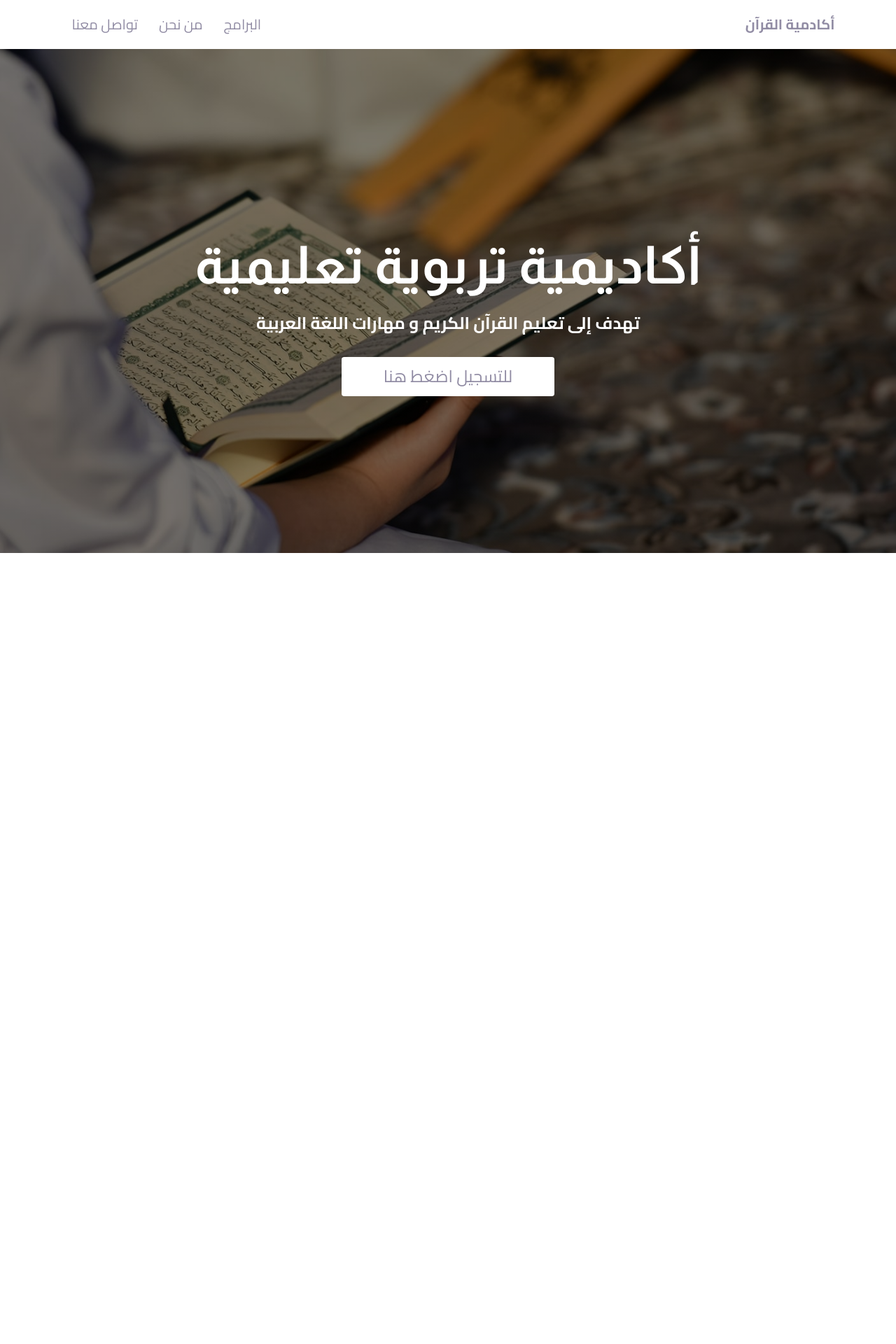
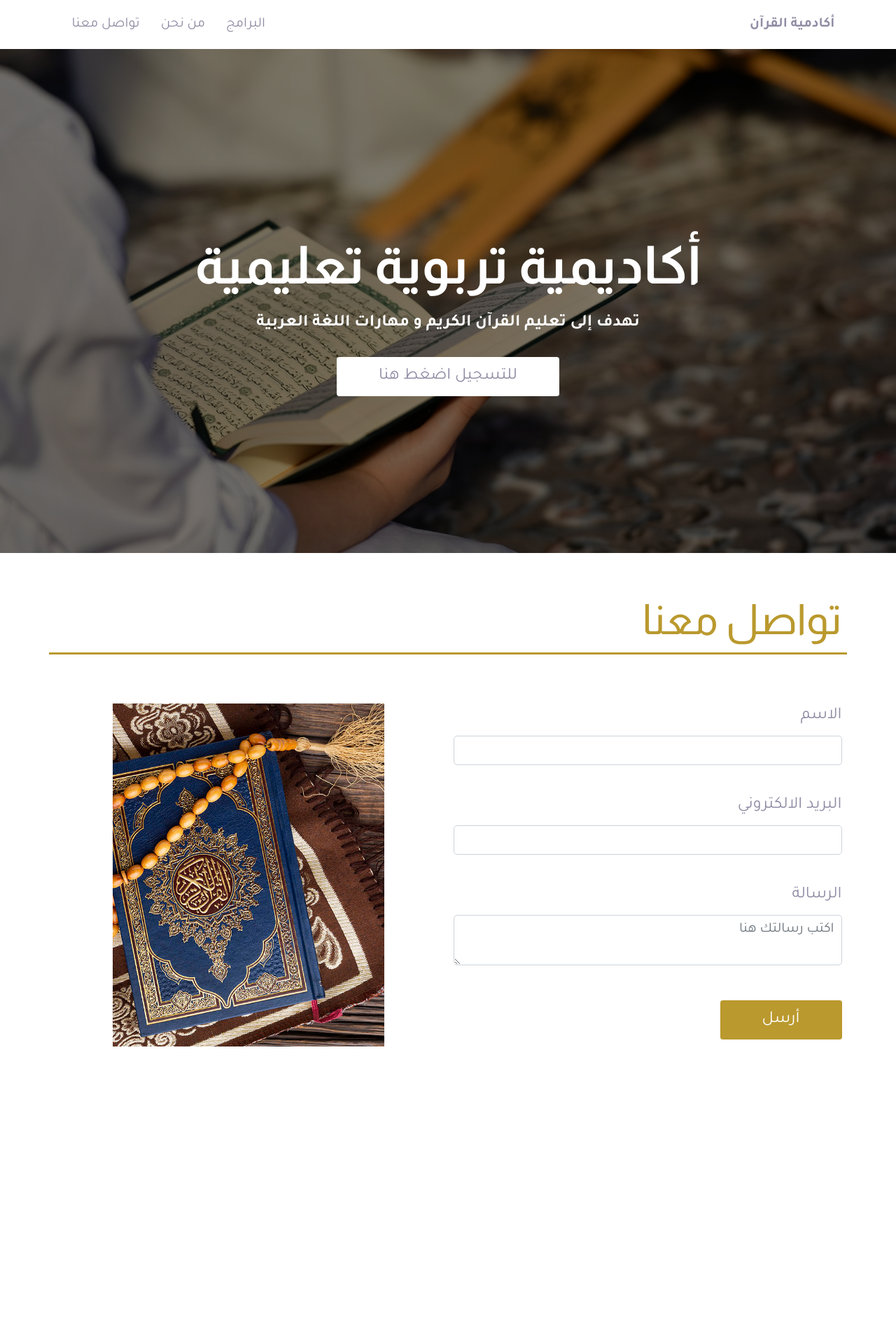
Before and after one commit to IbraheemQadi/Quran-Academy-Web-Project, a PHP site: page /home.html in a window 1280 px wide. Shown: the top 1920 px of the page at 70% size. Before the commit the page ends 790 px from the top, so only its background shows below. Run offline with PHP 8.4, Linux system fonts and the light colour scheme.

Commit message:
Add Contact us section.

```diff
--- a/css/style.css
+++ b/css/style.css
@@ -12,6 +12,7 @@ html {
   /* 1rem = 10px */
   font-size: 62.5%;
   scroll-behavior: smooth;
+  height: 1000rem;
 }
 
 *,
@@ -25,7 +26,8 @@ html {
 body {
   color: var(--color-body);
   /* font-family: "Almarai", sans-serif; */
-  font-family: "Cairo", sans-serif;
+  /* font-family: "Cairo", sans-serif; */
+  font-family: "Tajawal", sans-serif;
   font-size: var(--body-font-size);
 }
 
@@ -79,6 +81,7 @@ p {
     font-size: 2.4rem;
   }
 }
+
 /* Nav */
 
 .navbar-collapse {
@@ -154,8 +157,65 @@ p {
   transition: transform 0.3s;
 }
 
-.btn:hover {
+.btn:hover,
+.btn:active {
   background-color: var(--color-primary);
   color: white;
   transform: scale(1.05);
 }
+
+/* block */
+.block {
+  margin-bottom: 6rem;
+}
+
+/* Contact */
+
+.contact .form-control {
+  font-size: var(--body-font-size);
+  color: var(--color-body);
+}
+
+.no-outline:focus {
+  outline: none;
+}
+
+#textarea {
+  max-height: 12rem;
+}
+
+.contact .btn {
+  background-color: var(--color-primary);
+  color: white;
+}
+
+.contact__content {
+  display: flex;
+  justify-content: center;
+}
+.contact__content img {
+  width: 70%;
+  height: auto;
+}
+
+.contact .contact__form {
+  display: flex;
+  flex-direction: column;
+  justify-content: center;
+}
+
+.contact .input-group-lg {
+  margin-bottom: 4rem !important;
+}
+
+.contact .form-label {
+  margin-bottom: 1rem;
+}
+
+/* section */
+
+section .section-heading {
+  padding-bottom: 1rem;
+  border-bottom: 3px solid var(--color-primary);
+  margin-bottom: 7rem;
+}
--- a/home.html
+++ b/home.html
@@ -12,7 +12,7 @@
     <link rel="preconnect" href="https://fonts.googleapis.com" />
     <link rel="preconnect" href="https://fonts.gstatic.com" crossorigin />
     <link
-      href="https://fonts.googleapis.com/css2?family=Almarai:wght@300;400;700&family=Cairo:wght@400;600;700&display=swap"
+      href="https://fonts.googleapis.com/css2?family=Almarai:wght@300;400;700&family=Cairo:wght@400;600;700&family=Tajawal:wght@300;400;500;700&display=swap"
       rel="stylesheet"
     />
     <link rel="stylesheet" href="css/normalize.css" />
@@ -51,11 +51,48 @@
       </div>
     </nav>
     <!-- Hero -->
-    <section class="hero">
+    <section class="hero block">
       <div class="container">
         <h1>أكاديمية تربوية تعليمية</h1>
         <p>تهدف إلى تعليم القرآن الكريم و مهارات اللغة العربية</p>
-        <button class="btn btn-outline-primary">للتسجيل اضغط هنا</button>
+        <button class="btn">للتسجيل اضغط هنا</button>
+      </div>
+    </section>
+    <!-- contact us -->
+    <section class="contact block">
+      <div class="container">
+        <div class="row">
+          <h2 class="section-heading">تواصل معنا</h2>
+          <div class="contact__form col-sm">
+            <form action="">
+              <div class="input-group-lg mb-3">
+                <label for="name" class="form-label">الاسم</label>
+                <input type="text" class="form-control" id="name" />
+              </div>
+              <div class="input-group-lg mb-3">
+                <label for="email" class="form-label">البريد الالكتروني</label>
+                <input
+                  type="email"
+                  class="form-control"
+                  id="email"
+                  aria-describedby="emailHelp"
+                />
+              </div>
+              <div class="input-group-lg">
+                <label for="textarea" class="form-label">الرسالة</label>
+                <textarea
+                  class="form-control"
+                  placeholder="اكتب رسالتك هنا"
+                  id="textarea"
+                ></textarea>
+              </div>
+              <button type="submit" class="btn">أرسل</button>
+            </form>
+          </div>
+          <div class="contact__content col-md">
+            <img src="img/quran2.jpg" alt="" />
+          </div>
+        </div>
       </div>
     </section>
   </body>
```
Also changed, not shown: img/img1.png (added), img/muslims-reading-from-quran-copy.jpg (added), img/quran.jpg (added), img/quran2.jpg (added).
